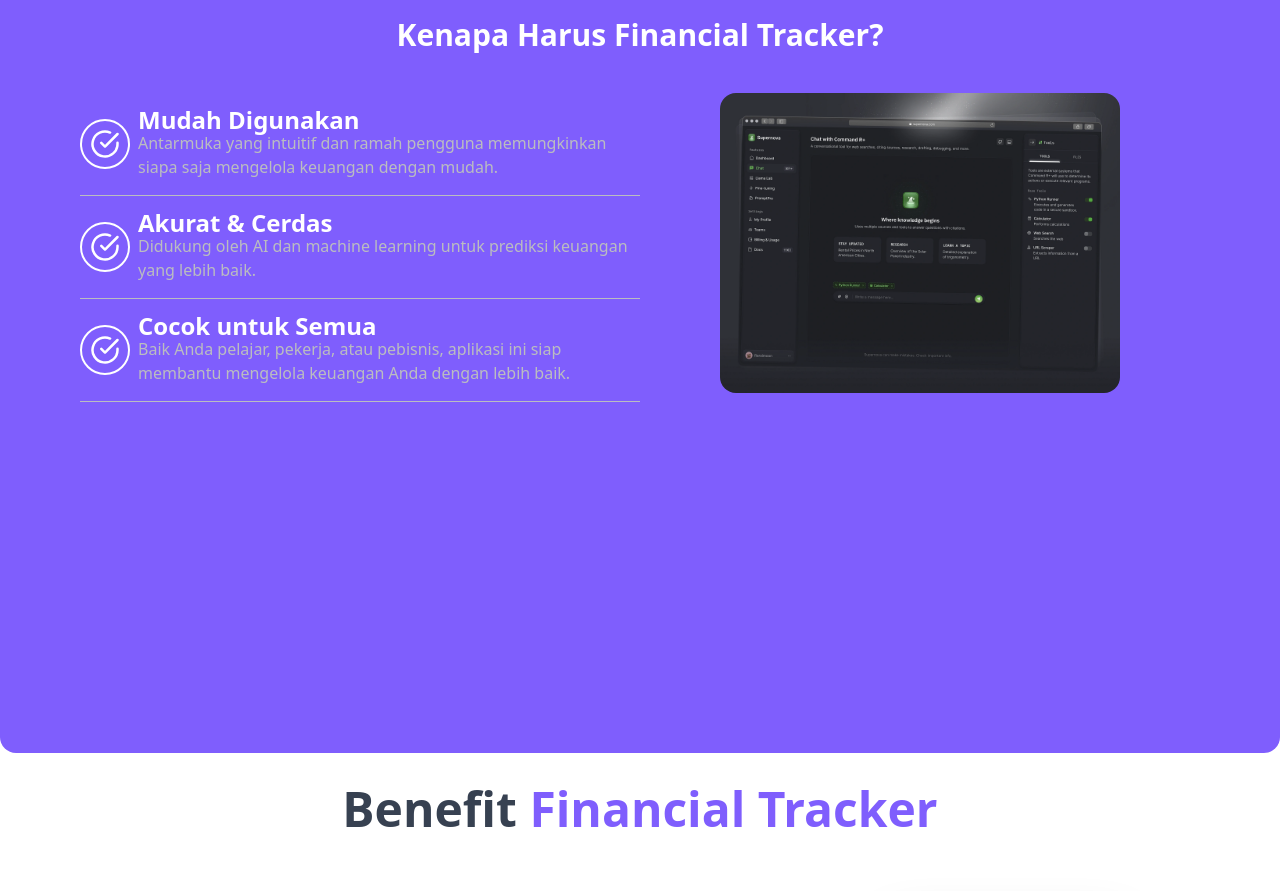
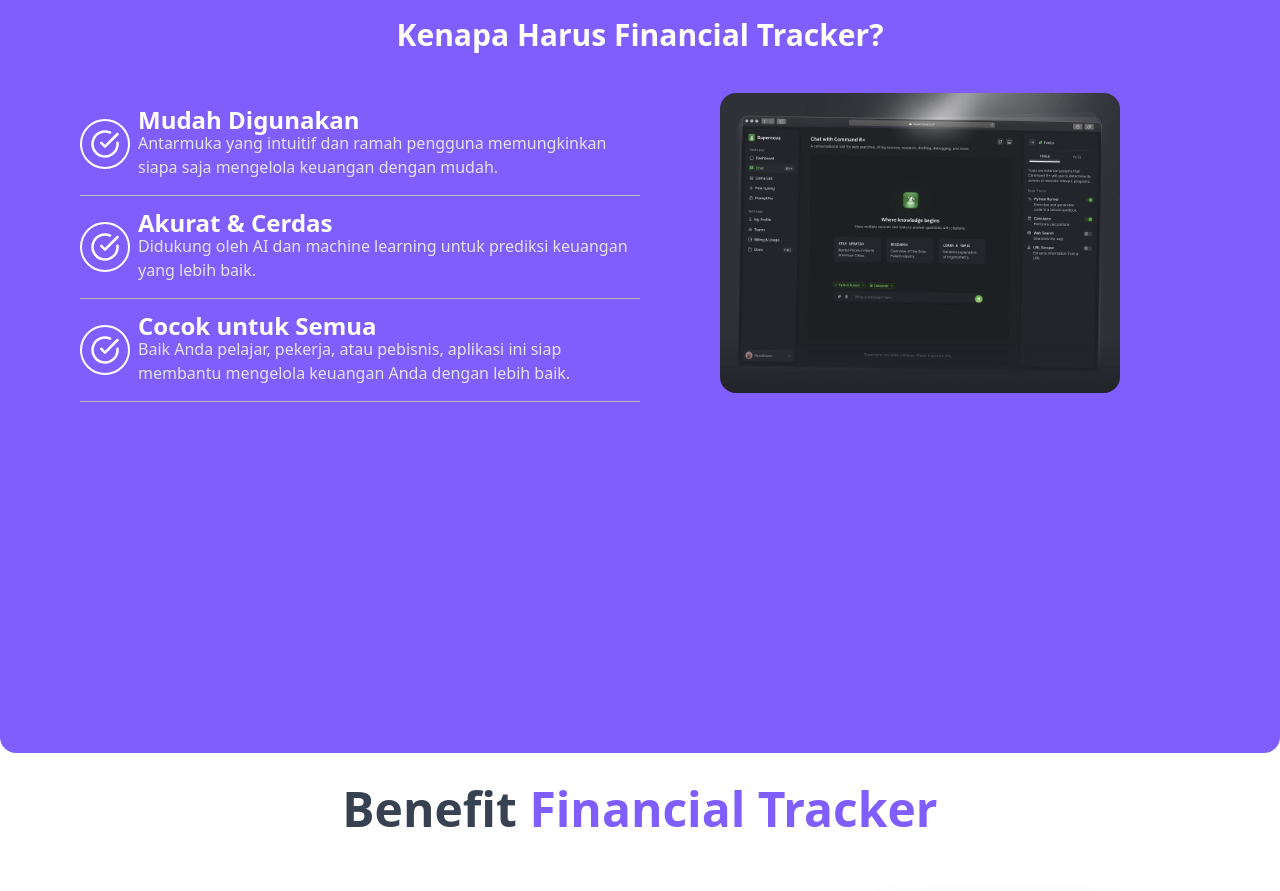
Before and after one commit to Randi-95/capstone2, a React (Vite) app: page / in a window 1280 px wide. Shown: the part 2140-3031 px from the top of the page. Built offline with nearby package versions, Linux system fonts and the light colour scheme.

Commit message:
warna kenapa harus

```diff
--- a/src/pages/Home.jsx
+++ b/src/pages/Home.jsx
@@ -125,7 +125,7 @@ function KenapaHarus(){
                 </div>
                 <div className="alasan leading-[22px]">
                   <h2 className='text-white font-[600] text-[18px] md:text-[24px]'>Mudah Digunakan</h2>
-                  <p className='text-[#bbbdc0] leading-[14px] md:leading-normal text-[14px] md:text-[16px]'>Antarmuka yang intuitif dan ramah pengguna memungkinkan siapa saja mengelola keuangan dengan mudah.</p>
+                  <p className='text-[#e2e3e4] leading-[14px] md:leading-normal text-[14px] md:text-[16px]'>Antarmuka yang intuitif dan ramah pengguna memungkinkan siapa saja mengelola keuangan dengan mudah.</p>
                 </div>
               </div>
 
@@ -135,7 +135,7 @@ function KenapaHarus(){
                 </div>
                 <div className="alasan leading-[22px]">
                   <h2 className='text-white font-[600] text-[18px] md:text-[24px]'>Akurat & Cerdas</h2>
-                  <p className='text-[#bbbdc0] leading-[14px] md:leading-normal text-[14px] md:text-[16px]'> Didukung oleh AI dan machine learning untuk prediksi keuangan yang lebih baik.</p>
+                  <p className='text-[#e2e3e4] leading-[14px] md:leading-normal text-[14px] md:text-[16px]'> Didukung oleh AI dan machine learning untuk prediksi keuangan yang lebih baik.</p>
                 </div>
               </div>
 
@@ -145,7 +145,7 @@ function KenapaHarus(){
                 </div>
                 <div className="alasan leading-[22px]">
                   <h2 className='text-white font-[600] text-[18px] md:text-[24px]'>Cocok untuk Semua</h2>
-                  <p className='text-[#bbbdc0] leading-[14px] md:leading-normal text-[14px] md:text-[16px]'> Baik Anda pelajar, pekerja, atau pebisnis, aplikasi ini siap membantu mengelola keuangan Anda dengan lebih baik.</p>
+                  <p className='text-[#e2e3e4] leading-[14px] md:leading-normal text-[14px] md:text-[16px]'> Baik Anda pelajar, pekerja, atau pebisnis, aplikasi ini siap membantu mengelola keuangan Anda dengan lebih baik.</p>
                 </div>
               </div>
             </div>
```
